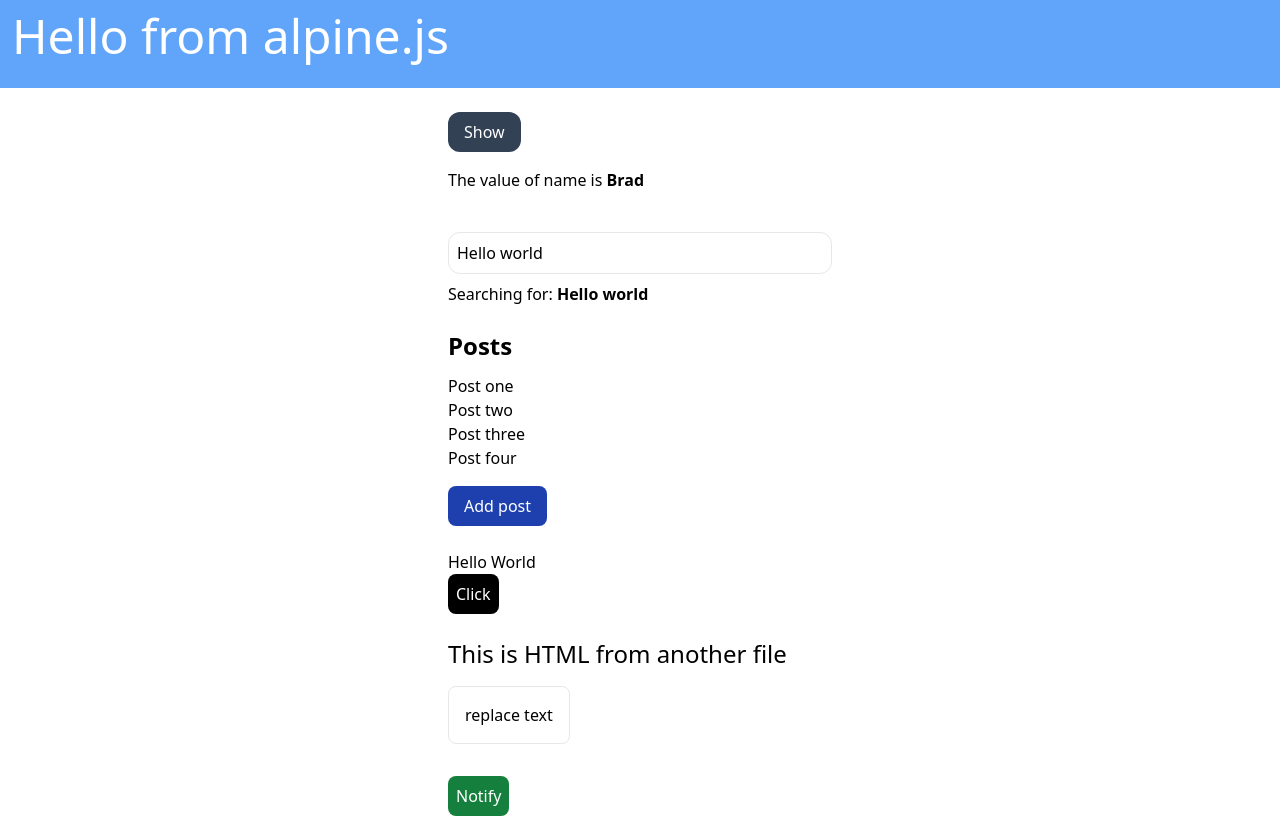
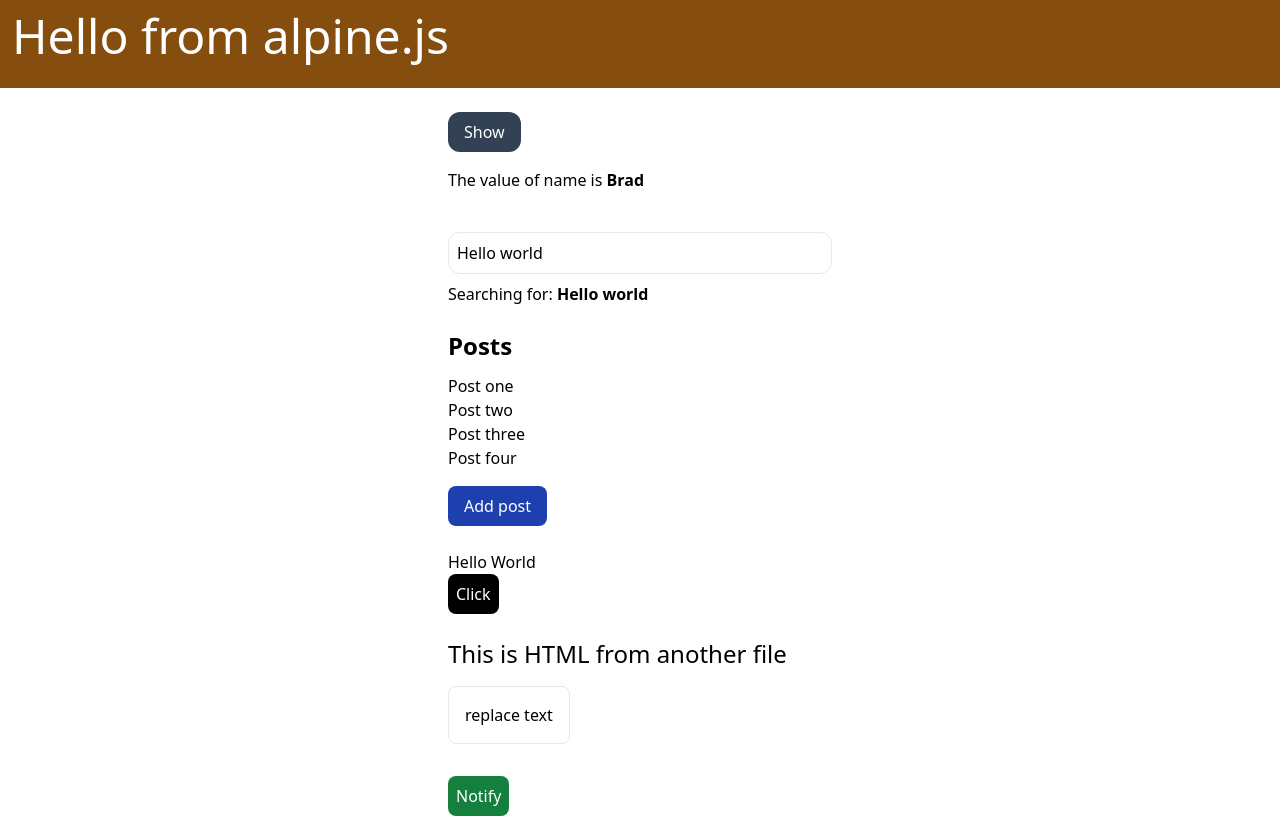
Before and after one commit to olive-git2/Repo-test, a plain HTML site: page index.html in a window 1280 px wide. Shown: the top 827 px of the page. Drawn offline with nearby package versions, Linux system fonts and the light colour scheme.

Commit message:
changed header color to dark yellow

```diff
--- a/index.html
+++ b/index.html
@@ -16,7 +16,7 @@
 
 </head>
 <body>
-    <header class="bg-blue-400 p-3 text-white ">
+    <header class="bg-yellow-800 p-3 text-white ">
         <h1 class="text-5xl mb-4">Hello from alpine.js</h1>
     </header>
     <div class="container mx-auto mt-6 max-w-sm">
```
